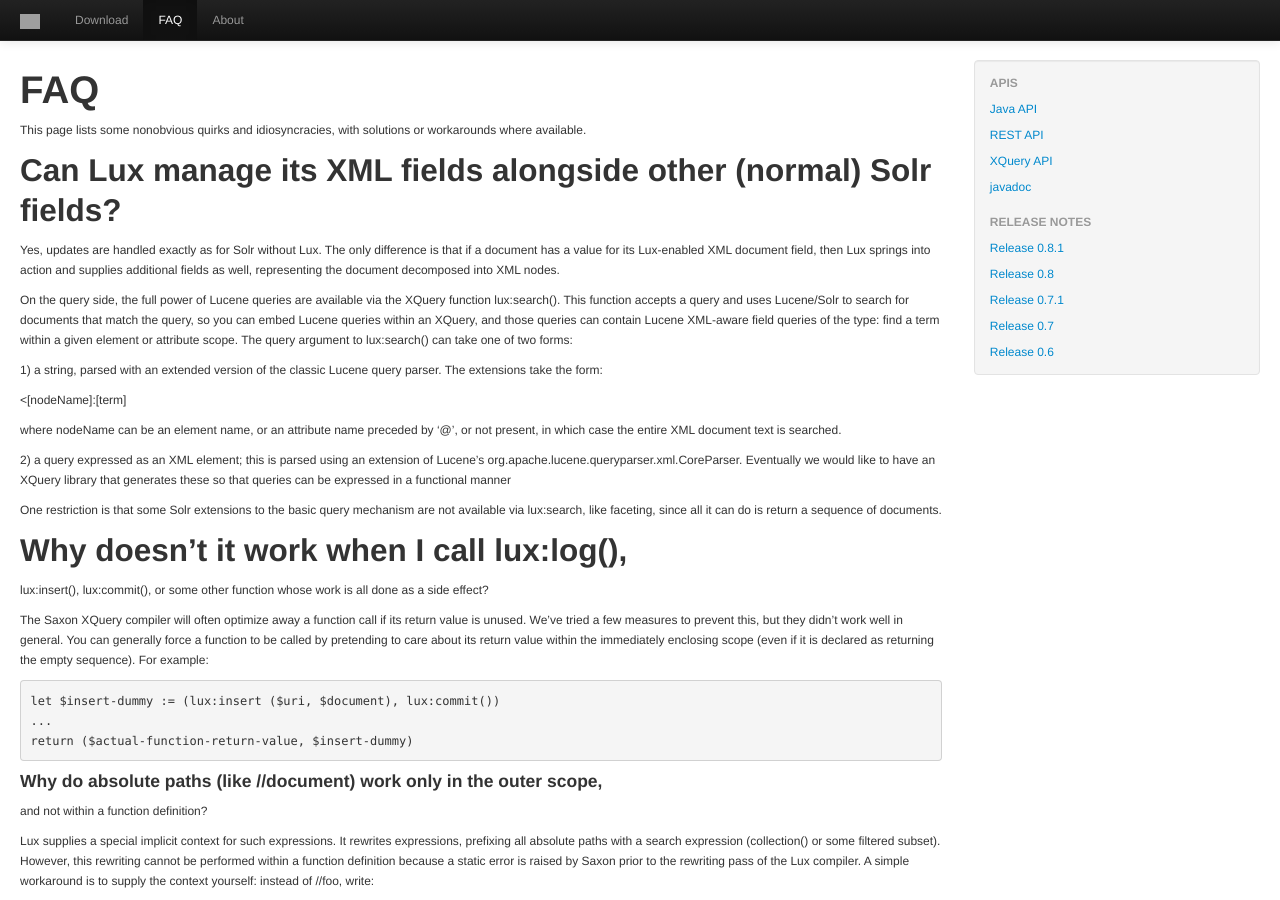
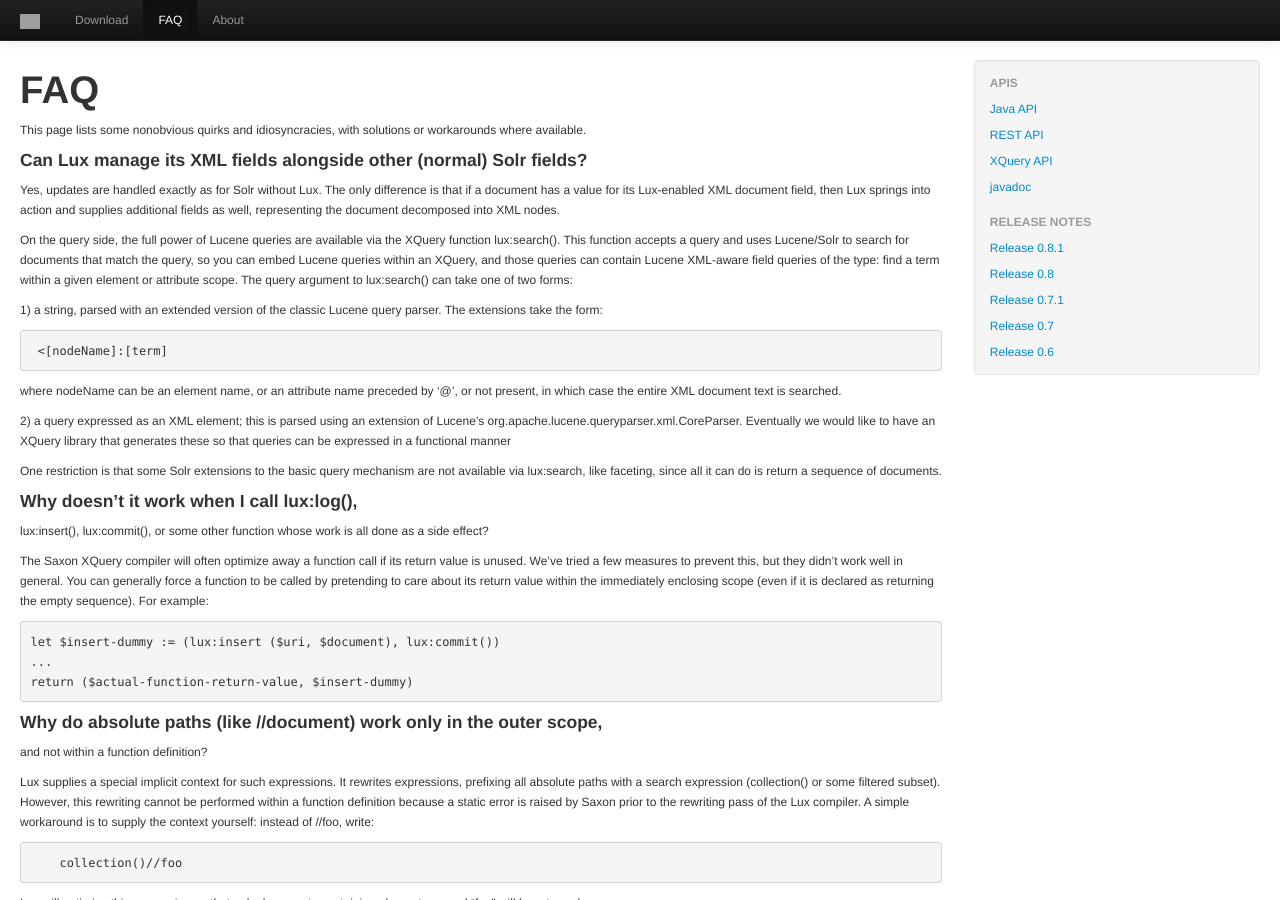
Before and after one commit to msokolov/lux, a Jekyll site: the page built from doc/FAQ.md, in a window 1280 px wide and 900 px high. Built offline with Jekyll 4.4.1, drawn with Linux system fonts in a browser that asks for light colours; grey boxes are pictures that could not be loaded.

Commit message:
formatting faq

```diff
--- a/doc/FAQ.md
+++ b/doc/FAQ.md
@@ -9,7 +9,7 @@ pos: 3
 This page lists some nonobvious quirks and idiosyncracies, with solutions
 or workarounds where available.
 
-## Can Lux manage its XML fields alongside other (normal) Solr fields?
+#### Can Lux manage its XML fields alongside other (normal) Solr fields?
 
 Yes, updates are handled exactly as for Solr without Lux.  The only
 difference is that if a document has a value for its Lux-enabled XML
@@ -26,7 +26,7 @@ forms:
 
 1) a string, parsed with an extended version of the classic Lucene query parser.  The extensions take the form:
 
-<\[nodeName\]:\[term\]
+     <[nodeName]:[term]
 
 where nodeName can be an element name, or an attribute name preceded by '@', or not present, in which case the entire XML document text is searched.
 
@@ -36,7 +36,7 @@ One restriction is that some Solr extensions to the basic query mechanism
 are not available via lux:search, like faceting, since all it can do is
 return a sequence of documents.
 
-## Why doesn't it work when I call lux:log(), ##
+#### Why doesn't it work when I call lux:log(), ####
 lux:insert(), lux:commit(),
 or some other function whose work is all done as a side effect?
 
@@ -61,7 +61,7 @@ performed within a function definition because a static error is raised by
 Saxon prior to the rewriting pass of the Lux compiler.  A simple workaround
 is to supply the context yourself: instead of //foo, write:
 
-   collection()//foo
+        collection()//foo
 
 Lux will optimize this expression so that only documents containing
 elements named "foo" will be returned.
```
